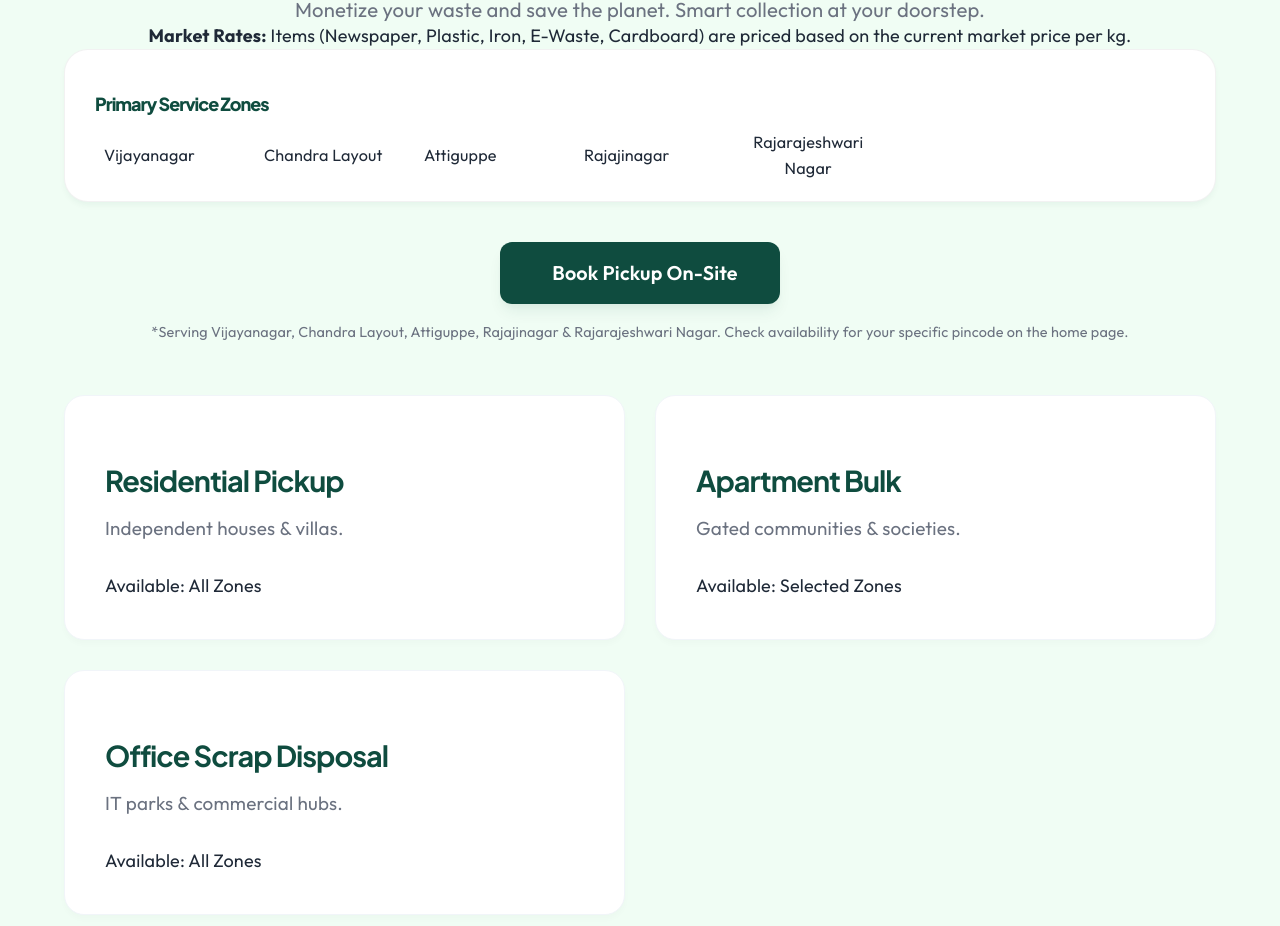
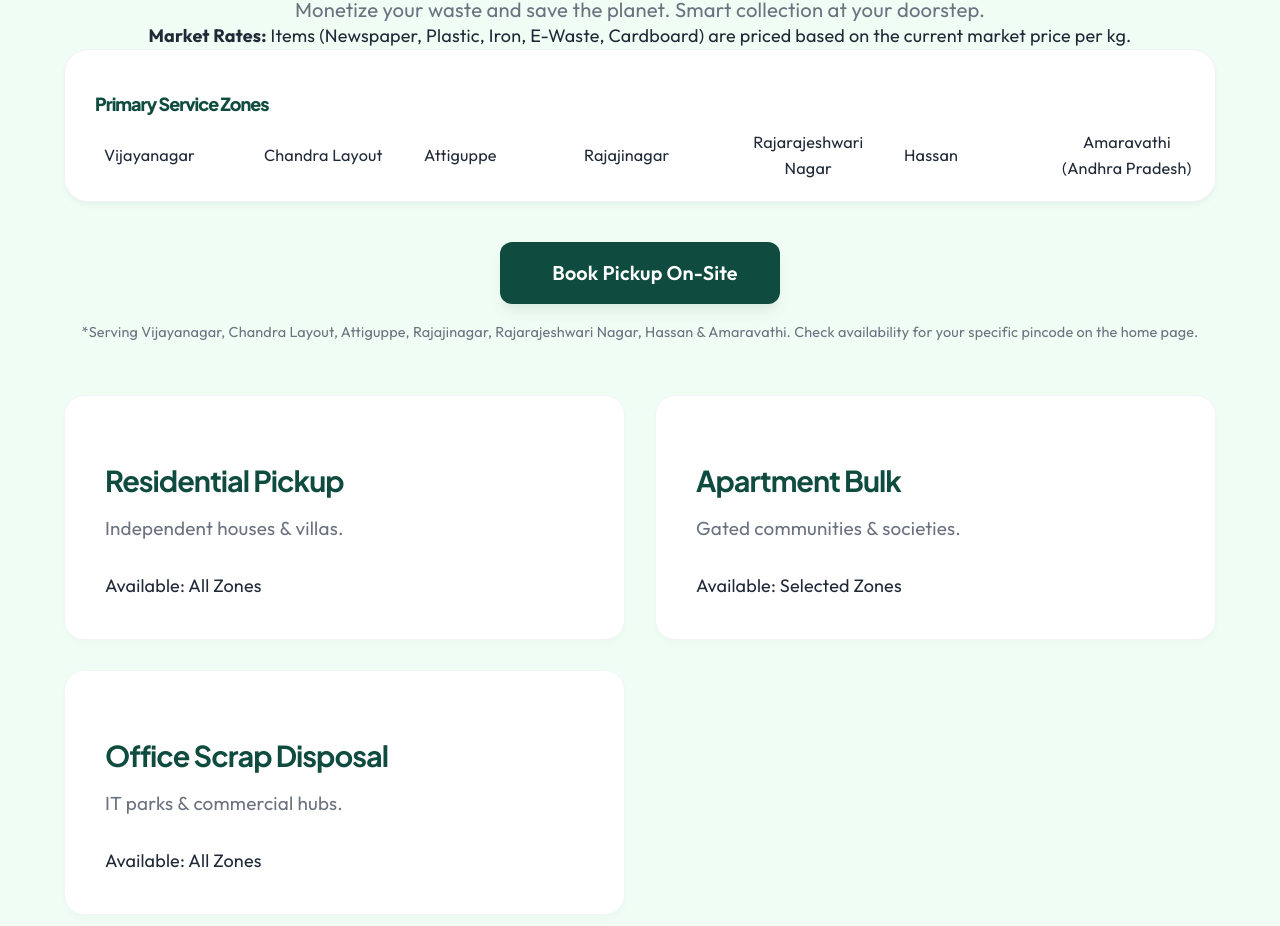
Before and after one commit to sunilmaharaj1991-max/Blinklean-web, a React (Vite) app: page /home-cleaning in a window 1280 px wide. Shown: the part 5691-6617 px from the top of the page. Built offline with nearby package versions, Linux system fonts and the light colour scheme; no server answers; a web font is replaced by a local one.

Commit message:
feat: add Hassan and Amaravathi service areas, refactor scrap and payments service for type safety

```diff
--- a/src/pages/Home.jsx
+++ b/src/pages/Home.jsx
@@ -35,7 +35,7 @@ const Home = () => {
     {
       question: "Which areas do you serve?",
       answer:
-        "We are currently hyper-local in Bengaluru, serving key areas including Vijayanagar, Chandra Layout, Attiguppe, Rajajinagar, and Rajarajeshwari Nagar. We are rapidly expanding to other urban clusters!",
+        "We are hyper-local in Bengaluru, Hassan and Amaravathi (AP), serving key areas including Vijayanagar, Chandra Layout, Attiguppe, Rajajinagar, Rajarajeshwari Nagar, Hassan and Amaravathi. We are rapidly expanding to other urban clusters!",
     },
     {
       question: "How can I book a scrap recycling service?",
@@ -71,6 +71,8 @@ const Home = () => {
     const supportedCodes = {
       "573201": "Hassan",
       "573202": "Hassan",
+      "522237": "Amaravathi, AP",
+      "522002": "Amaravathi, AP",
       "534001": "Eluru, AP",
       "534002": "Eluru, AP",
       "534005": "Eluru, AP",
@@ -410,6 +412,12 @@ const Home = () => {
                 </div>
                 <div className="location-item">
                   <i data-lucide="map-pin"></i> Rajarajeshwari Nagar
+                </div>
+                <div className="location-item">
+                  <i data-lucide="map-pin"></i> Hassan
+                </div>
+                <div className="location-item">
+                  <i data-lucide="map-pin"></i> Amaravathi (AP)
                 </div>
               </div>
 
--- a/src/pages/HomeCleaning.jsx
+++ b/src/pages/HomeCleaning.jsx
@@ -497,6 +497,24 @@ const HomeCleaning = () => {
                 ></i>
                 Rajarajeshwari Nagar
               </span>
+              <span
+                style={{ display: "flex", alignItems: "center", gap: "5px" }}
+              >
+                <i
+                  data-lucide="check"
+                  style={{ width: "14px", color: "var(--primary)" }}
+                ></i>
+                Hassan
+              </span>
+              <span
+                style={{ display: "flex", alignItems: "center", gap: "5px" }}
+              >
+                <i
+                  data-lucide="check"
+                  style={{ width: "14px", color: "var(--primary)" }}
+                ></i>
+                Amaravathi (Andhra Pradesh)
+              </span>
             </div>
           </div>
 
@@ -524,8 +542,8 @@ const HomeCleaning = () => {
               textAlign: "center",
             }}
           >
-            *Serving Vijayanagar, Chandra Layout, Attiguppe, Rajajinagar &
-            Rajarajeshwari Nagar. Check availability for your specific pincode
+            *Serving Vijayanagar, Chandra Layout, Attiguppe, Rajajinagar,
+            Rajarajeshwari Nagar, Hassan & Amaravathi. Check availability for your specific pincode
             on the home page.
           </p>
 
--- a/src/pages/LaundryServices.jsx
+++ b/src/pages/LaundryServices.jsx
@@ -526,6 +526,24 @@ const LaundryServices = () => {
                 ></i>
                 Rajarajeshwari Nagar
               </span>
+              <span
+                style={{ display: "flex", alignItems: "center", gap: "5px" }}
+              >
+                <i
+                  data-lucide="check"
+                  style={{ width: "14px", color: "var(--primary)" }}
+                ></i>
+                Hassan
+              </span>
+              <span
+                style={{ display: "flex", alignItems: "center", gap: "5px" }}
+              >
+                <i
+                  data-lucide="check"
+                  style={{ width: "14px", color: "var(--primary)" }}
+                ></i>
+                Amaravathi (Andhra Pradesh)
+              </span>
             </div>
           </div>
 
@@ -553,8 +571,8 @@ const LaundryServices = () => {
               textAlign: "center",
             }}
           >
-            *Serving Vijayanagar, Chandra Layout, Attiguppe, Rajajinagar &
-            Rajarajeshwari Nagar. Check availability for your specific pincode
+            *Serving Vijayanagar, Chandra Layout, Attiguppe, Rajajinagar,
+            Rajarajeshwari Nagar, Hassan & Amaravathi. Check availability for your specific pincode
             on the home page.
           </p>
 
--- a/src/pages/ScrapBooking.jsx
+++ b/src/pages/ScrapBooking.jsx
@@ -15,7 +15,9 @@ const ALLOWED_ZONES = [
   { name: "Chandra Layout",      pincodes: ["560040", "560072"] },
   { name: "Attiguppe",           pincodes: ["560040"] },
   { name: "Rajajinagar",         pincodes: ["560010", "560023"] },
-  { name: "Rajarajeshwari Nagar",pincodes: ["560098"] }
+  { name: "Rajarajeshwari Nagar",pincodes: ["560098"] },
+  { name: "Hassan",              pincodes: ["573201", "573202"] },
+  { name: "Amaravathi (Andhra Pradesh)", pincodes: ["522237", "522002"] }
 ];
 
 const ScrapBooking = () => {
@@ -51,7 +53,7 @@ const ScrapBooking = () => {
     if (id === "pincode" && value.length === 6) {
       const zone = ALLOWED_ZONES.find(z => z.pincodes.includes(value));
       if (!zone) {
-        setAreaError("Sorry, we haven't reached your area yet (Bangalore Only).");
+        setAreaError("Sorry, we haven't reached your area yet.");
         setPincodeValid(false);
       } else {
         setAreaError("");
--- a/src/pages/VehicleCleaning.jsx
+++ b/src/pages/VehicleCleaning.jsx
@@ -554,6 +554,24 @@ const VehicleCleaning = () => {
                 ></i>
                 Rajarajeshwari Nagar
               </span>
+              <span
+                style={{ display: "flex", alignItems: "center", gap: "5px" }}
+              >
+                <i
+                  data-lucide="check"
+                  style={{ width: "14px", color: "var(--primary)" }}
+                ></i>
+                Hassan
+              </span>
+              <span
+                style={{ display: "flex", alignItems: "center", gap: "5px" }}
+              >
+                <i
+                  data-lucide="check"
+                  style={{ width: "14px", color: "var(--primary)" }}
+                ></i>
+                Amaravathi (Andhra Pradesh)
+              </span>
             </div>
           </div>
 
@@ -581,8 +599,8 @@ const VehicleCleaning = () => {
               textAlign: "center",
             }}
           >
-            *Serving Vijayanagar, Chandra Layout, Attiguppe, Rajajinagar &
-            Rajarajeshwari Nagar. Check availability for your specific pincode
+            *Serving Vijayanagar, Chandra Layout, Attiguppe, Rajajinagar,
+            Rajarajeshwari Nagar, Hassan & Amaravathi. Check availability for your specific pincode
             on the home page.
           </p>
 
```
Also changed, not shown: 2 other files (tests, documents, lock files or other folders).
